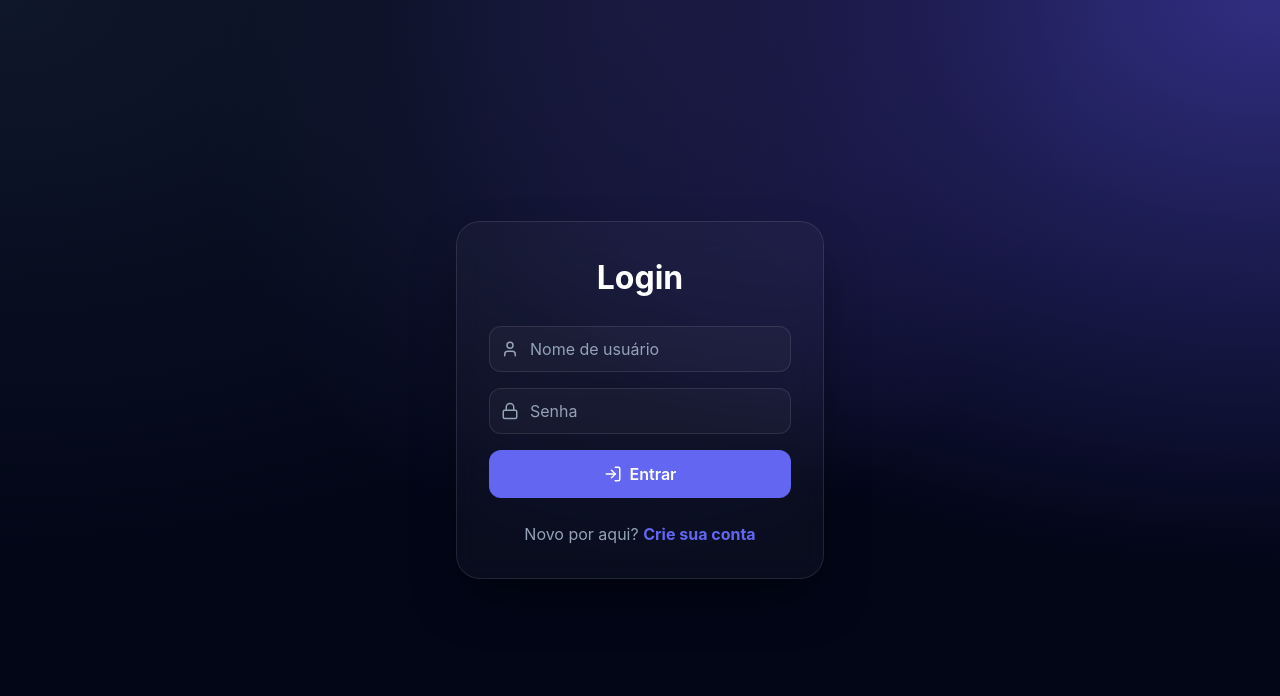
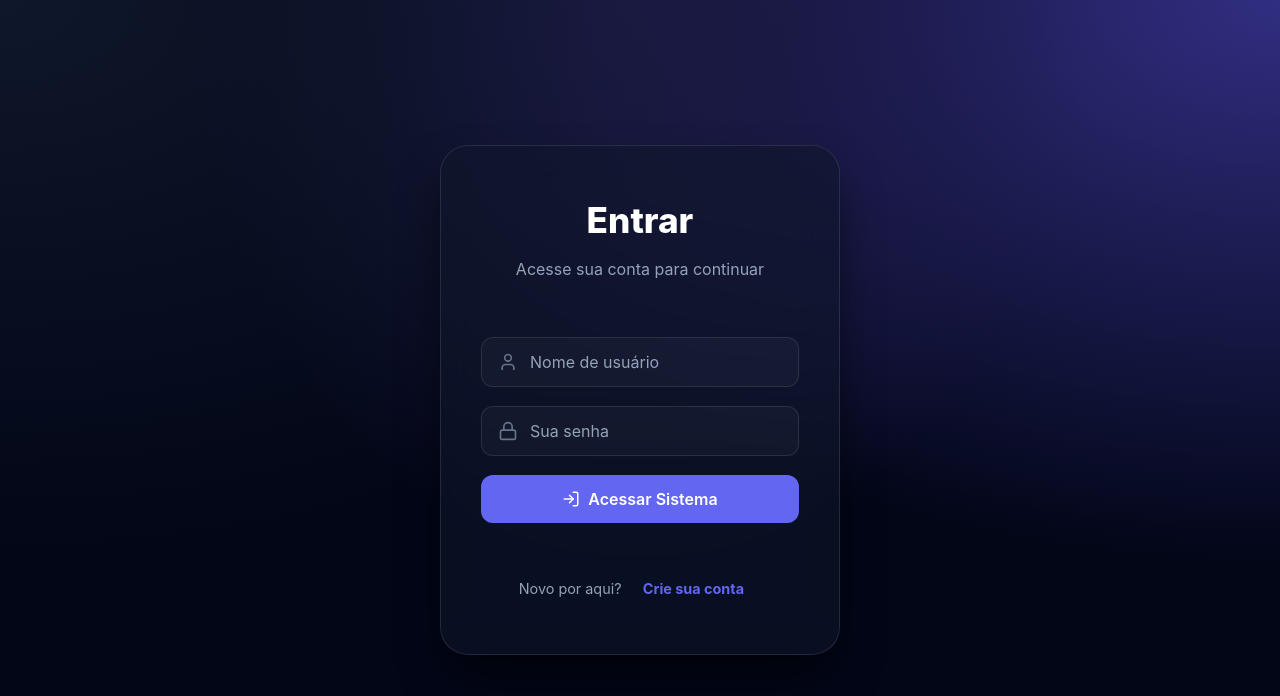
Before and after one commit to gabrielluisnunes/Java-Task-Manager-API, a React (Vite) app in the folder frontend-react/: page / in a window 1280 px wide. Shown: the top 696 px of the page. Built offline with nearby package versions, Linux system fonts and the light colour scheme.

Commit message:
feat: establish full auth connection between react and spring boot

```diff
--- a/frontend-react/src/components/Card.tsx
+++ b/frontend-react/src/components/Card.tsx
@@ -2,11 +2,21 @@ import styled from 'styled-components';
 import { motion } from 'framer-motion';
 
 export const Card = styled(motion.div)`
-  background: ${props => props.theme.colors.glass};
-  backdrop-filter: blur(12px);
-  -webkit-backdrop-filter: blur(12px);
-  border: 1px solid ${props => props.theme.colors.border};
-  border-radius: 24px;
-  padding: 2rem;
-  box-shadow: 0 25px 50px -12px rgba(0, 0, 0, 0.5);
+  background: rgba(15, 23, 42, 0.6);
+  backdrop-filter: blur(16px);
+  -webkit-backdrop-filter: blur(16px);
+  border: 1px solid rgba(255, 255, 255, 0.1); // Borda sutil
+  border-radius: 28px;
+  padding: 3rem 2.5rem;
+  width: 100%;
+  max-width: 440px;
+  box-shadow: 0 25px 50px -12px rgba(0, 0, 0, 0.8);
+  display: flex;
+  flex-direction: column;
+  gap: 1.5rem;
+
+  @media (max-width: 480px) {
+    padding: 2rem 1.5rem;
+    max-width: 90%;
+  }
 `;
--- a/frontend-react/src/components/Input.tsx
+++ b/frontend-react/src/components/Input.tsx
@@ -1,51 +1,46 @@
 import styled from 'styled-components';
 import { type LucideIcon } from 'lucide-react';
 
-const InputContainer = styled.div`
-  position: relative;
+const InputWrapper = styled.div`
+  display: flex;
+  align-items: center;
   width: 100%;
-  margin-bottom: 1rem;
+  background: ${props => props.theme.colors.glass};
+  border: 1px solid ${props => props.theme.colors.border};
+  border-radius: 12px;
+  padding: 0 16px;
+  transition: all 0.3s ease;
+  box-sizing: border-box; // Fundamental para não vazar
+
+  &:focus-within {
+    border-color: ${props => props.theme.colors.primary};
+    box-shadow: 0 0 0 2px rgba(99, 102, 241, 0.2);
+    background: rgba(255, 255, 255, 0.08);
+  }
 `;
 
 const StyledInput = styled.input`
-  width: 100%;
-  background: ${props => props.theme.colors.glass};
-  border: 1px solid ${props => props.theme.colors.border};
-  padding: 12px 12px 12px 40px;
-  border-radius: 12px;
+  flex: 1;
+  background: transparent;
+  border: none;
+  padding: 14px 12px;
   color: white;
   font-size: 1rem;
-  transition: all 0.3s ease;
-
-  &:focus {
-    outline: none;
-    border-color: ${props => props.theme.colors.primary};
-    box-shadow: 0 0 0 2px rgba(99, 102, 241, 0.2);
-    background: rgba(255, 255, 255, 0.07);
-  }
+  outline: none;
+  width: 100%; // Garante preenchimento total
 
   &::placeholder {
     color: ${props => props.theme.colors.textSecondary};
   }
 `;
 
-const IconWrapper = styled.div`
-  position: absolute;
-  left: 12px;
-  top: 50%;
-  transform: translateY(-50%);
-  color: ${props => props.theme.colors.textSecondary};
-  display: flex;
-  align-items: center;
-`;
-
 interface InputProps extends React.InputHTMLAttributes<HTMLInputElement> {
-  icon?: LucideIcon;
+  icon: LucideIcon;
 }
 
 export const Input = ({ icon: Icon, ...props }: InputProps) => (
-  <InputContainer>
-    {Icon && <IconWrapper><Icon size={18} /></IconWrapper>}
+  <InputWrapper>
+    <Icon size={20} style={{ color: '#64748b', flexShrink: 0 }} />
     <StyledInput {...props} />
-  </InputContainer>
+  </InputWrapper>
 );
--- a/frontend-react/src/pages/Login.tsx
+++ b/frontend-react/src/pages/Login.tsx
@@ -1,5 +1,4 @@
 import { useState } from 'react';
-//import { useNavigate } from 'react-router-dom';
 import { User, Lock, LogIn } from 'lucide-react';
 import styled from 'styled-components';
 import { Input } from '../components/Input';
@@ -7,17 +6,21 @@ import { Button } from '../components/Button';
 import { Card } from '../components/Card';
 import api from '../services/api';
 
-const PageWrapper = styled.div`
+const LayoutContainer = styled.div`
   display: flex;
+  justify-content: center;
   align-items: center;
-  justify-content: center;
+  width: 100vw;
   min-height: 100vh;
-  width: 100vw;
-  padding: 1rem;
+  padding: 20px;
+  box-sizing: border-box;
+`;
 
-  @media (max-width: 480px) {
-    padding: 0.5rem;
-  }
+const StyledForm = styled.form`
+  width: 100%;
+  display: flex;
+  flex-direction: column;
+  gap: 1.2rem;
 `;
 
 export const LoginPage = ({ onSwitch }: { onSwitch: () => void }) => {
@@ -31,19 +34,27 @@ export const LoginPage = ({ onSwitch }: { onSwitch: () => void }) => {
     try {
       const response = await api.post('/auth/login', { username, password });
       localStorage.setItem('token', response.data.token);
-      window.location.href = '/dashboard';
+      window.location.reload();
     } catch (error) {
-      alert("Falha no login. Verifique suas credenciais.");
+      alert("Credenciais incorretas.");
     } finally {
       setLoading(false);
     }
   };
 
   return (
-    <PageWrapper>
-      <Card initial={{ scale: 0.9, opacity: 0 }} animate={{ scale: 1, opacity: 1 }}>
-        <h2 style={{ textAlign: 'center', marginBottom: '1.5rem', fontSize: '2rem' }}>Login</h2>
-        <form onSubmit={handleLogin}>
+    <LayoutContainer>
+      <Card
+        initial={{ opacity: 0, scale: 0.95 }}
+        animate={{ opacity: 1, scale: 1 }}
+        style={{ width: '100%', maxWidth: '400px' }}
+      >
+        <div style={{ textAlign: 'center', marginBottom: '2rem' }}>
+          <h2 style={{ fontSize: '2.2rem', color: '#fff', fontWeight: 800, margin: 0 }}>Entrar</h2>
+          <p style={{ color: '#94a3b8', marginTop: '10px' }}>Acesse sua conta para continuar</p>
+        </div>
+
+        <StyledForm onSubmit={handleLogin}>
           <Input
             icon={User}
             placeholder="Nome de usuário"
@@ -54,22 +65,26 @@ export const LoginPage = ({ onSwitch }: { onSwitch: () => void }) => {
           <Input
             icon={Lock}
             type="password"
-            placeholder="Senha"
+            placeholder="Sua senha"
             value={password}
             onChange={(e) => setPassword(e.target.value)}
             required
           />
-          <Button type="submit" disabled={loading}>
-            {loading ? 'Entrando...' : <><LogIn size={18} /> Entrar</>}
+          <Button type="submit" disabled={loading} style={{ width: '100%' }}>
+            {loading ? 'Processando...' : <><LogIn size={18} /> Acessar Sistema</>}
           </Button>
-        </form>
-        <p style={{ marginTop: '1.5rem', textAlign: 'center', color: '#94a3b8' }}>
-          Novo por aqui? <span
+        </StyledForm>
+
+        <div style={{ textAlign: 'center', marginTop: '1.5rem', width: '100%' }}>
+          <span style={{ color: '#94a3b8', fontSize: '0.9rem' }}>Novo por aqui? </span>
+          <button
             onClick={onSwitch}
-            style={{ color: '#6366f1', cursor: 'pointer', fontWeight: 'bold' }}
-          >Crie sua conta</span>
-        </p>
+            style={{ background: 'none', border: 'none', color: '#6366f1', fontWeight: 700, cursor: 'pointer', fontSize: '0.9rem' }}
+          >
+            Crie sua conta
+          </button>
+        </div>
       </Card>
-    </PageWrapper>
+    </LayoutContainer>
   );
 };
--- a/frontend-react/src/pages/Register.tsx
+++ b/frontend-react/src/pages/Register.tsx
@@ -1,22 +1,26 @@
 import { useState } from 'react';
-import { User, Lock, Mail, UserPlus } from 'lucide-react';
+import { User, Mail, Lock, UserPlus } from 'lucide-react';
 import styled from 'styled-components';
 import { Input } from '../components/Input';
 import { Button } from '../components/Button';
 import { Card } from '../components/Card';
 import api from '../services/api';
 
-const PageWrapper = styled.div`
+const PageContainer = styled.div`
   display: flex;
+  justify-content: center;
   align-items: center;
-  justify-content: center;
+  width: 100vw;
   min-height: 100vh;
-  width: 100vw;
-  padding: 1rem;
+  padding: 20px;
+  box-sizing: border-box;
+`;
 
-  @media (max-width: 480px) {
-    padding: 0.5rem;
-  }
+const Form = styled.form`
+  width: 100%;
+  display: flex;
+  flex-direction: column;
+  gap: 1.2rem;
 `;
 
 export const RegisterPage = ({ onSwitch }: { onSwitch: () => void }) => {
@@ -28,20 +32,28 @@ export const RegisterPage = ({ onSwitch }: { onSwitch: () => void }) => {
     setLoading(true);
     try {
       await api.post('/auth/register', formData);
-      alert("Conta criada com sucesso! Faça seu login.");
+      alert("Sucesso! Agora faça o login.");
       onSwitch();
     } catch (error) {
-      alert("Erro ao cadastrar. Tente outro usuário.");
+      alert("Erro ao cadastrar.");
     } finally {
       setLoading(false);
     }
   };
 
   return (
-    <PageWrapper>
-      <Card initial={{ x: 50, opacity: 0 }} animate={{ x: 0, opacity: 1 }}>
-        <h2 style={{ textAlign: 'center', marginBottom: '1.5rem', fontSize: '2rem' }}>Cadastro</h2>
-        <form onSubmit={handleRegister}>
+    <PageContainer>
+      <Card
+        initial={{ opacity: 0, x: 20 }}
+        animate={{ opacity: 1, x: 0 }}
+        style={{ width: '100%', maxWidth: '400px' }}
+      >
+        <div style={{ textAlign: 'center', marginBottom: '2rem' }}>
+          <h2 style={{ fontSize: '2rem', color: '#fff', fontWeight: 800, margin: 0 }}>Novo Cadastro</h2>
+          <p style={{ color: '#94a3b8', marginTop: '10px' }}>Crie sua conta em poucos segundos</p>
+        </div>
+
+        <Form onSubmit={handleRegister}>
           <Input
             icon={User}
             placeholder="Username"
@@ -62,17 +74,21 @@ export const RegisterPage = ({ onSwitch }: { onSwitch: () => void }) => {
             onChange={(e) => setFormData({...formData, password: e.target.value})}
             required
           />
-          <Button type="submit" disabled={loading}>
+          <Button type="submit" disabled={loading} style={{ width: '100%' }}>
             {loading ? 'Cadastrando...' : <><UserPlus size={18} /> Criar Conta</>}
           </Button>
-        </form>
-        <p style={{ marginTop: '1.5rem', textAlign: 'center', color: '#94a3b8' }}>
-          Já tem conta? <span
+        </Form>
+
+        <div style={{ textAlign: 'center', marginTop: '1.5rem' }}>
+          <span style={{ color: '#94a3b8' }}>Já tem uma conta? </span>
+          <button
             onClick={onSwitch}
-            style={{ color: '#6366f1', cursor: 'pointer', fontWeight: 'bold' }}
-          >Fazer Login</span>
-        </p>
+            style={{ background: 'none', border: 'none', color: '#6366f1', fontWeight: 700, cursor: 'pointer' }}
+          >
+            Fazer login
+          </button>
+        </div>
       </Card>
-    </PageWrapper>
+    </PageContainer>
   );
 };
```
